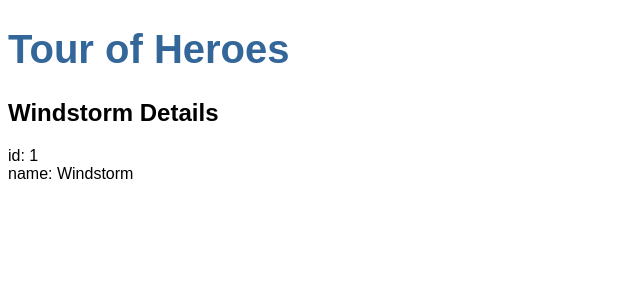
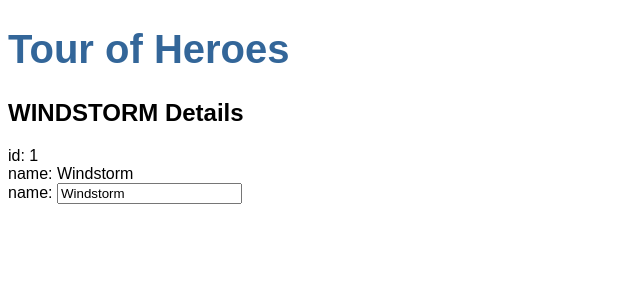
Before and after one commit to Sandro81/angular-tour-of-heroes, an Angular app: page / in a window 1280 px wide. Shown: the top 300 px of the page, without its empty margins (0-640 px from the left). Built offline with nearby package versions, Linux system fonts and the light colour scheme.

Commit message:
https://angular.io/tutorial/toh-pt1

```diff
--- a/src/app/app.module.ts
+++ b/src/app/app.module.ts
@@ -4,6 +4,7 @@
 import { AppRoutingModule } from './app-routing.module';
 import { AppComponent } from './app.component';
 import { HeroesComponent } from './heroes/heroes.component';
+import { FormsModule } from '@angular/forms'; // <-- NgModel lives here
 
 @NgModule({
   declarations: [
@@ -12,7 +13,7 @@
   ],
   imports: [
     BrowserModule,
-    AppRoutingModule
+    FormsModule
   ],
   providers: [],
   bootstrap: [AppComponent]
--- a/src/app/heroes/heroes.component.html
+++ b/src/app/heroes/heroes.component.html
@@ -1,3 +1,9 @@
-<h2>{{hero.name}} Details</h2>
+<h2>{{hero.name | uppercase}} Details</h2>
 <div><span>id: </span>{{hero.id}}</div>
 <div><span>name: </span>{{hero.name}}</div>
+
+<div>
+  <label>name:
+    <input [(ngModel)]="hero.name" placeholder="name"/>
+  </label>
+</div>
```
